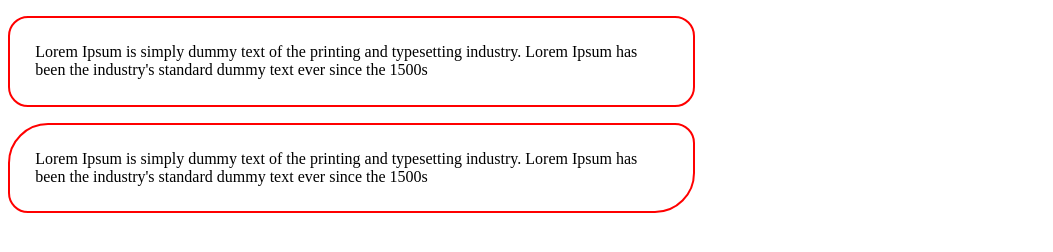
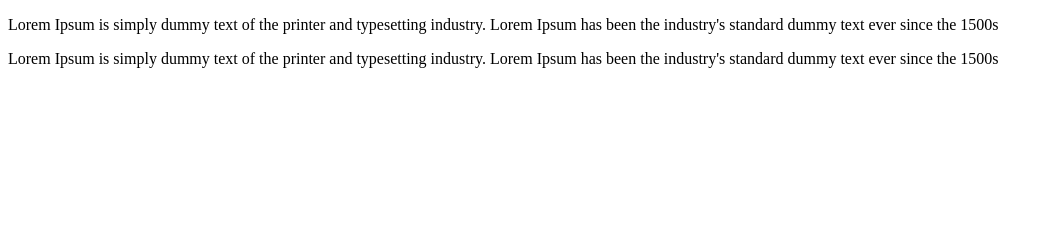
Before and after one commit to aathira-143/csstask11.html, a plain HTML site: page index.html in a window 1280 px wide. Shown: the whole page, without its empty margins (0-1053 px from the left). Drawn offline with Linux system fonts and the light colour scheme.

Commit message:
Update index.html

```diff
--- a/index.html
+++ b/index.html
@@ -1,12 +1,13 @@
 <!DOCTYPE html>
-<html>
-    <head>
-        <title>TASK 11</title>
-        <link href="css11.css" type="text/css" rel="stylesheet">
-    </head>
-    <body>
-        <p id="p1"> Lorem Ipsum is simply dummy text of the printing and typesetting industry. Lorem Ipsum has<br> been the industry's standard dummy text ever since the 1500s</p>
-        <p id="p2">Lorem Ipsum is simply dummy text of the printing and typesetting industry. Lorem Ipsum has<br> been the industry's standard dummy text ever since the 1500s</p>
-
-    </body>
+<html lang="en">
+<head>
+    <meta charset="UTF-8">
+    <meta name="viewport" content="width=device-width, initial-scale=1.0">
+    <link rel="stylesheet" href="css11.css">
+    <title>Task 11</title>
+</head>
+<body>
+    <p class="top">Lorem Ipsum is simply dummy text of the printer and typesetting industry. Lorem Ipsum has been the industry's standard dummy text ever since the 1500s </p>
+    <p class="bottom">Lorem Ipsum is simply dummy text of the printer and typesetting industry. Lorem Ipsum has been the industry's standard dummy text ever since the 1500s </p>
+</body>
 </html>
```
